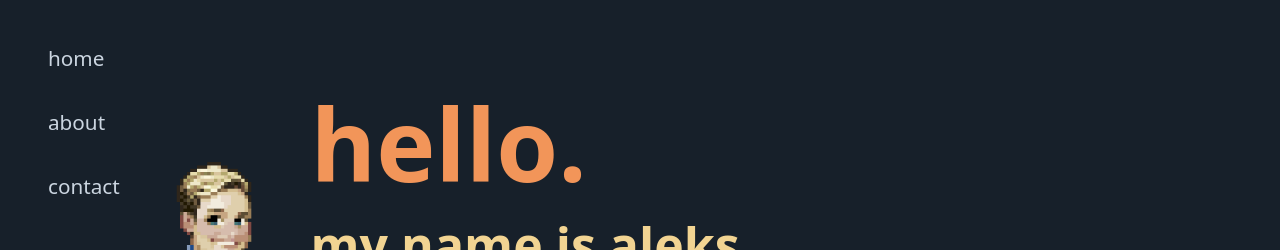
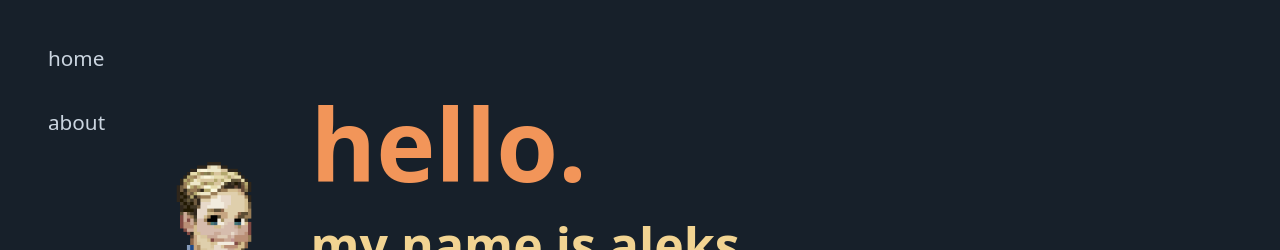
Before and after one commit to Alekssaunders/portfolio-website, an Astro site: page / in a window 1280 px wide. Shown: the top 250 px of the page. Built offline with nearby package versions, Linux system fonts and the light colour scheme; Astro itself is replaced by a stand-in of ours.

Commit message:
remove contact page

```diff
--- a/src/components/NavBar/NavBar.astro
+++ b/src/components/NavBar/NavBar.astro
@@ -7,10 +7,6 @@ const navbar = [
   {
     href: "/about",
     name: "about",
-  },
-  {
-    href: "",
-    name: "contact",
   },
 ];
 ---
```
